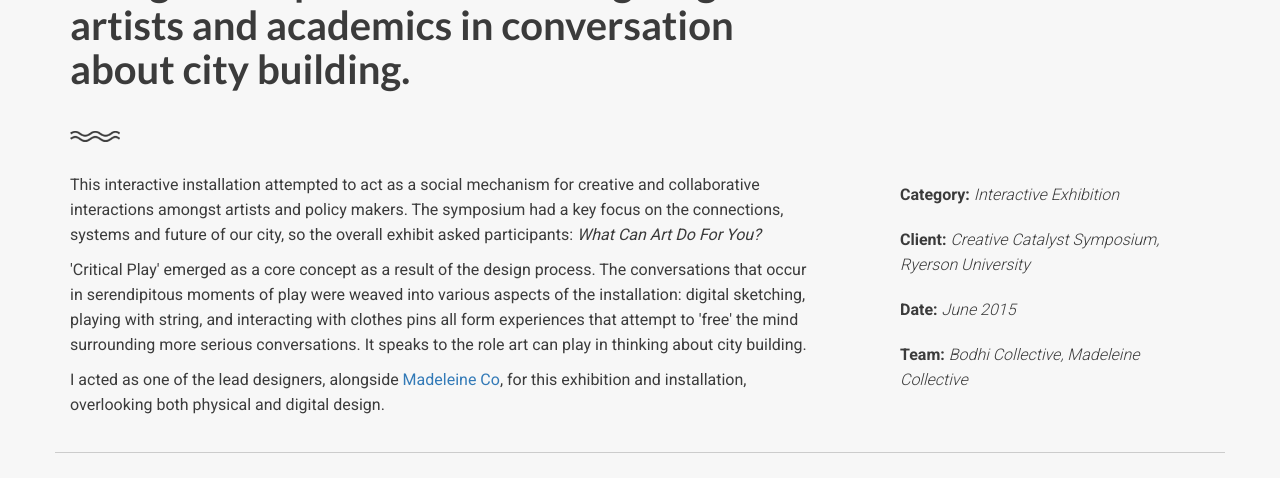
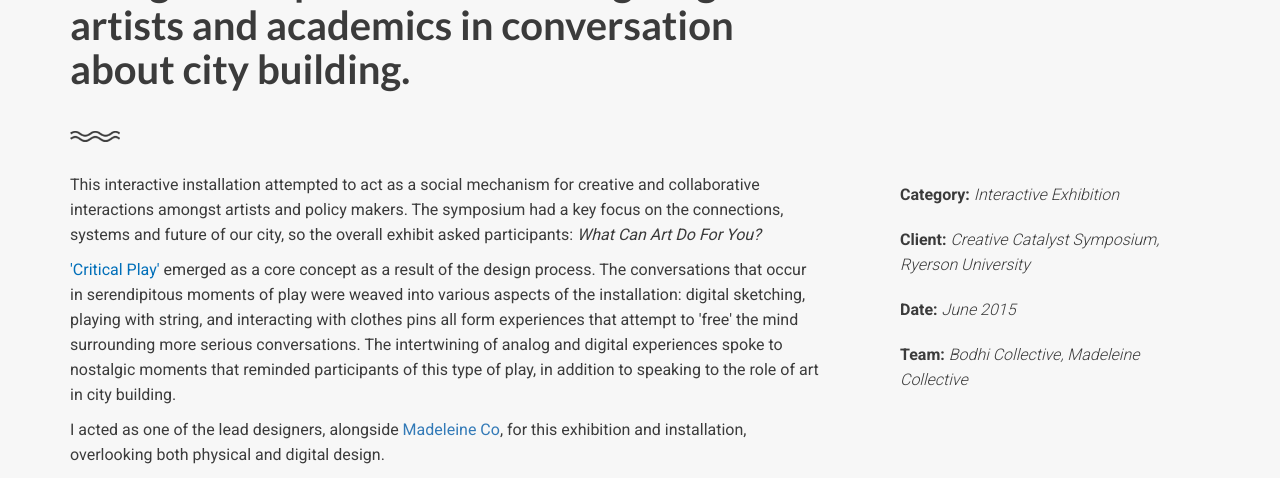
Before and after one commit to jmk91/jamiemkwan, a Jekyll site: the page built from projects/creative-catalyst.html, in a window 1280 px wide and 900 px high, scrolled down 1294 px, cut to the strip 0-478 px from the top of the window. Built offline with Jekyll 4.4.1, drawn with Linux system fonts in a browser that asks for light colours; nearby versions of some CDN libraries; some of the changed text lies outside the part shown.

Commit message:
edit copy

```diff
--- a/projects/creative-catalyst.html
+++ b/projects/creative-catalyst.html
@@ -3,7 +3,7 @@ layout: portfolio
 title: Creative Catalyst
 featureimg: creative-catalyst
 slogan: "An interactive, immersive and nostalgic exhibit"
-oneliner: "that brought out the kid in everyone. Creative Catalyst was a large-scale digital-physical experience that generated conversations amongst a unique multidisciplinary group."
+oneliner: "that brought out the kid in everyone. This installation used play as a tool for generating critical, serendipitous conversations across vastly different professional discplines."
 challenge: "Design an experience that brings together artists and academics in conversation about city building."
 
 images:
@@ -43,7 +43,7 @@ team: "Bodhi Collective, Madeleine Collective"
 <div class="col-md-8">
   <p>This interactive installation attempted to act as a social mechanism for creative and collaborative interactions amongst artists and policy makers. The symposium had a key focus on the connections, systems and future of our city, so the overall exhibit asked participants: <i>What Can Art Do For You?</i></p>
 
-  <p>'Critical Play' emerged as a core concept as a result of the design process. The conversations that occur in serendipitous moments of play were weaved into various aspects of the installation: digital sketching, playing with string, and interacting with clothes pins all form experiences that attempt to 'free' the mind surrounding more serious conversations. It speaks to the role art can play in thinking about city building.</p>
+  <p><span class="theme-color">'Critical Play' </span>emerged as a core concept as a result of the design process. The conversations that occur in serendipitous moments of play were weaved into various aspects of the installation: digital sketching, playing with string, and interacting with clothes pins all form experiences that attempt to 'free' the mind surrounding more serious conversations. The intertwining of analog and digital experiences spoke to nostalgic moments that reminded participants of this type of play, in addition to speaking to the role of art in city building.</p>
 
   <p>I acted as one of the lead designers, alongside <a href="http://madeleineco.com/" target="_blank">Madeleine Co</a>, for this exhibition and installation, overlooking both physical and digital design.</p>
 </div>
```
